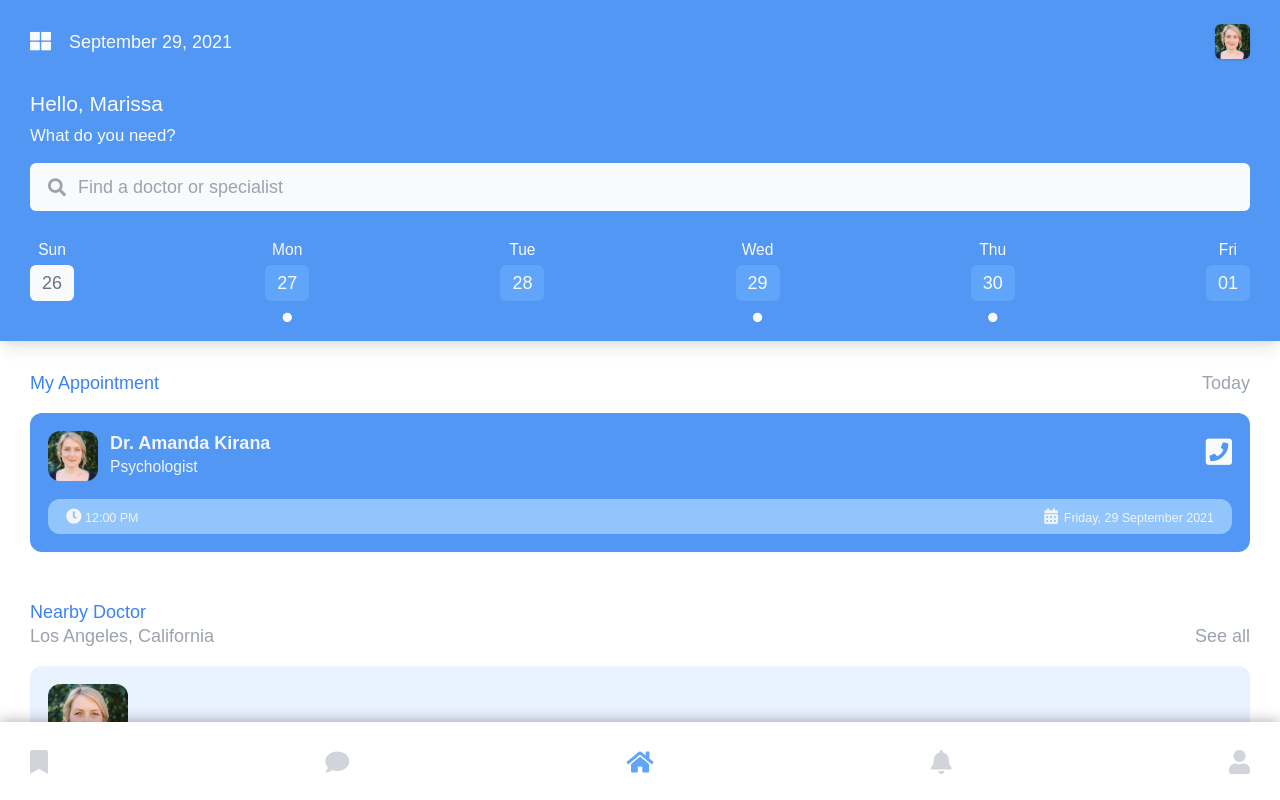
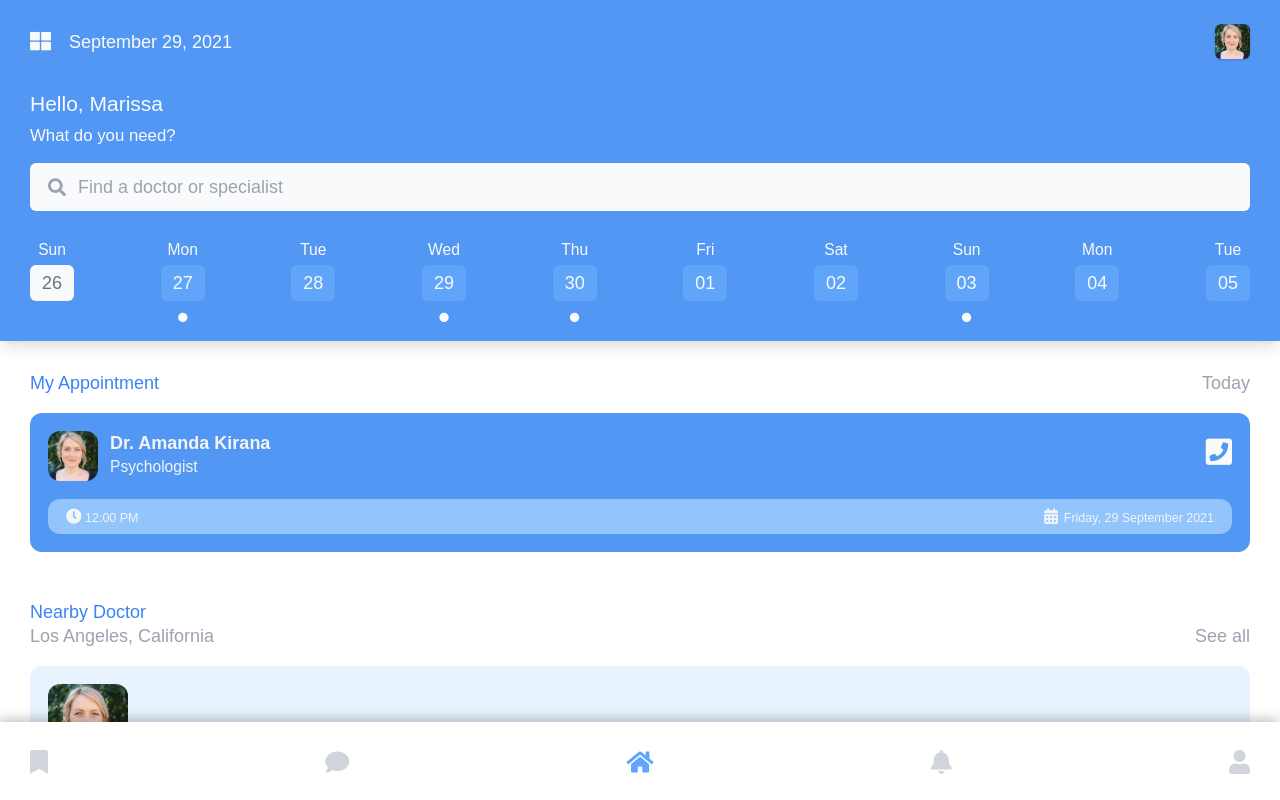
Before and after one commit to or-abdillh/doctalk, a Vue app: page / in a window 1280 px wide. Shown: the top 800 px of the page. Built offline with nearby package versions, Linux system fonts and the light colour scheme.

Commit message:
Update Nearby and Header compnent

```diff
--- a/src/components/Header.vue
+++ b/src/components/Header.vue
@@ -24,11 +24,11 @@
         </section>
 
         <!-- Calendar -->
-        <section class="mt-3 flex justify-between gap-2 text-gray-50">
+        <section class="mt-3 flex justify-between gap-2 text-gray-50 overflow-scroll hide-scrollbar">
             <template v-for="card in schedules" :key="card">
                 <div class="text-center">
                     <small class="text-xxs">
-						{{ card.day }}
+					   	{{ card.day }}
                     </small>
                     <div :class="concat(card.day, card.date) === active ? 'bg-gray-50 text-gray-500' : 'bg-blue-400'"
                      @click="active = concat(card.day, card.date)"
@@ -90,6 +90,26 @@
     		day: 'Fri',
     		date: '01',
     		dot: false
+    	},
+    	{
+    	   day: 'Sat',
+    	   date: '02',
+    	   dot: false
+    	},
+    	{
+    	   day: 'Sun',
+    	   date: '03',
+    	   dot: true
+    	},
+    	{
+    	   day: 'Mon',
+    	   date: '04',
+    	   dot: false
+    	},
+    	{
+    	   day: 'Tue',
+    	   date: '05',
+    	   dot: false
     	}
     ]
 
--- a/src/components/Nearby.vue
+++ b/src/components/Nearby.vue
@@ -1,5 +1,5 @@
 <template>
-   <section class="px-5 py-3 mt-5 mb-10">
+   <section class="px-5 py-3 mt-5 mb-16">
       <div class="flex justify-between items-end">
          <span class="text-blue-500 text-xs font-medium">
             Nearby Doctor <br />
--- a/src/style/App.css
+++ b/src/style/App.css
@@ -4,6 +4,7 @@
   SAVE COLORS
   CLASS FOR BACKGROUND
   BODY BACKGROUND
+  HIDE SCROLLBAR
 */
 
 @import url('https://fonts.googleapis.com/css2?family=Lato:wght@100;300;400;700;900&display=swap');
@@ -17,6 +18,17 @@
 
 body {
 	background: #FFFFFF;
+}
+
+/* Hide scrollbar for Chrome, Safari and Opera */
+.hide-scrollbar::-webkit-scrollbar {
+  display: none;
+}
+
+/* Hide scrollbar for IE, Edge and Firefox */
+.hide-scrollbar {
+  -ms-overflow-style: none;  /* IE and Edge */
+  scrollbar-width: none;  /* Firefox */
 }
 
 :root {
```
